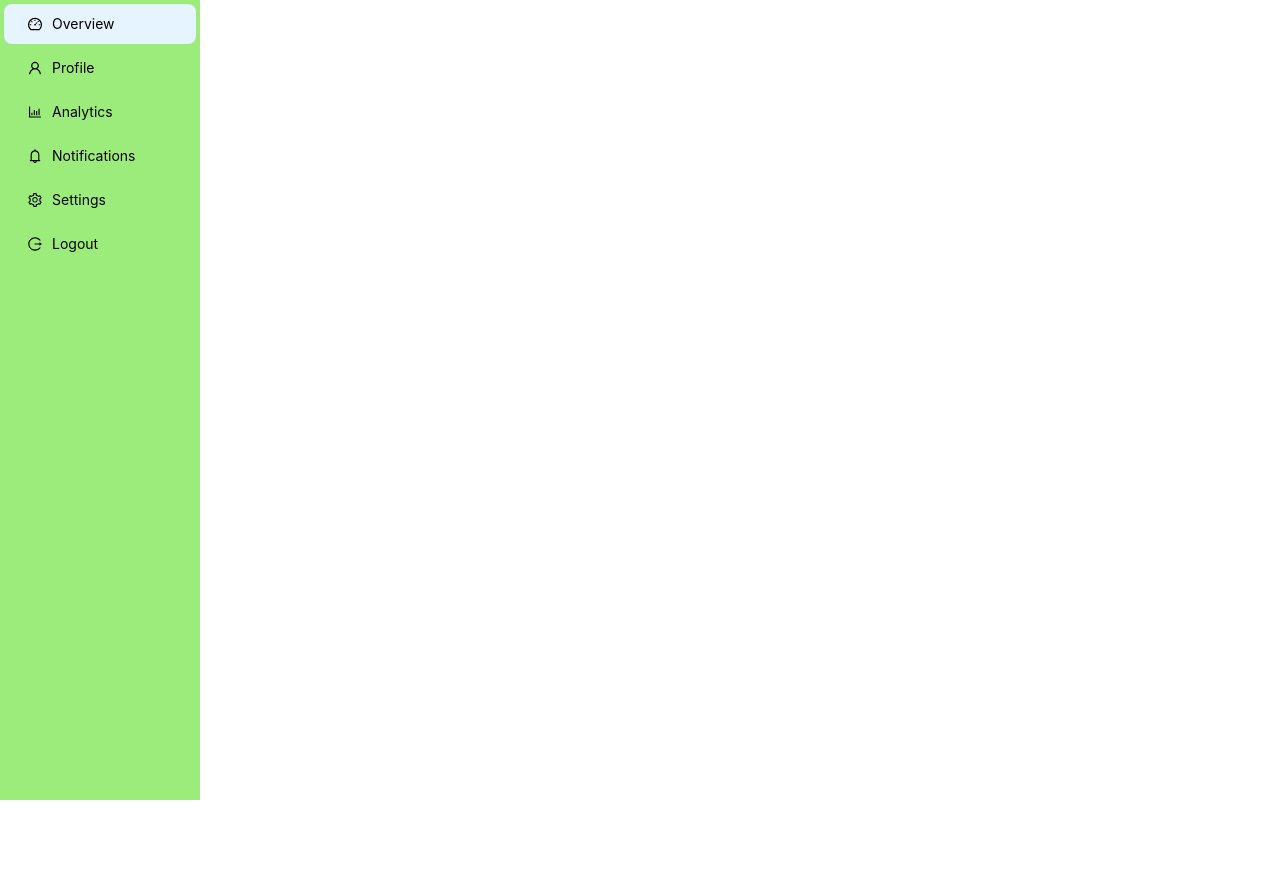
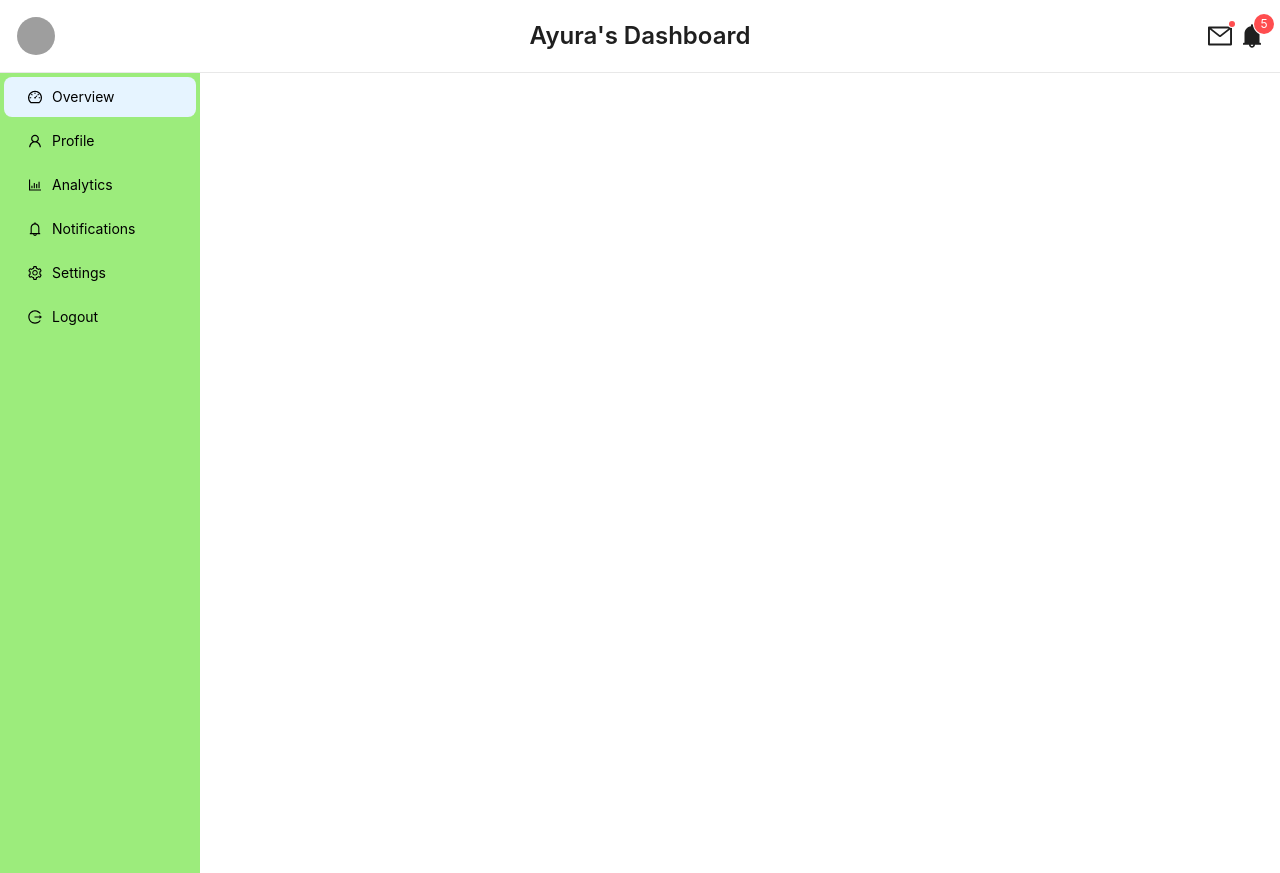
Before and after one commit to jananisree96/Ayura-Website, a React (Vite) app in the folder final-project/: page /dashboard in a window 1280 px wide. Before the commit the page ends 800 px from the top, so only its background shows below. Built offline with nearby package versions, Linux system fonts and the light colour scheme; grey boxes are pictures that could not be loaded.

Commit message:
dashboard-appheader-created

```diff
--- /dev/null
+++ b/final-project/src/components/DashBoard/AppHeader.jsx
@@ -0,0 +1,82 @@
+import { BellFilled, MailOutlined } from "@ant-design/icons";
+import { Badge, Drawer, List, Space, Typography, Avatar } from "antd";
+import { useState } from "react";
+
+const mockComments = [
+    "The Aloevera soap is fantastic! Really helps with my skin.",
+    "I love the Herb Candles; they have a calming effect!",
+    "The Honey soap smells amazing and feels great on my skin.",
+    "Handmade soap always has a personal touch; it’s wonderful!",
+    "Herbal oil is perfect for relaxation and wellness!",
+];
+
+const mockOrders = [
+    "Honey soap has been ordered!",
+    "Aloevera soap has been ordered!",
+    "Herb Candles has been ordered!",
+    "Handmade soap has been ordered!",
+    "Herbal oil has been ordered!",
+];
+
+function AppHeader() {
+    // Use mock data directly
+    const [commentsOpen, setCommentsOpen] = useState(false);
+    const [notificationsOpen, setNotificationsOpen] = useState(false);
+
+    return (
+        <div className="AppHeader" style={{ padding: '16px', display: 'flex', alignItems: 'center', justifyContent: 'space-between', background: '#fff', borderBottom: '1px solid #e8e8e8' }}>
+            <Avatar
+                src="https://yt3.ggpht.com/ytc/AMLnZu83ghQ28n1SqADR-RbI2BGYTrqqThAtJbfv9jcq=s176-c-k-c0x00ffffff-no-rj"
+                size={40}
+                style={{ marginRight: '16px' }}
+            />
+            <Typography.Title level={3} style={{ margin: 0 }}>
+                Ayura's Dashboard
+            </Typography.Title>
+            <Space>
+                <Badge count={mockComments.length} dot>
+                    <MailOutlined
+                        style={{ fontSize: 24, cursor: 'pointer' }}
+                        onClick={() => setCommentsOpen(true)}
+                    />
+                </Badge>
+                <Badge count={mockOrders.length}>
+                    <BellFilled
+                        style={{ fontSize: 24, cursor: 'pointer' }}
+                        onClick={() => setNotificationsOpen(true)}
+                    />
+                </Badge>
+            </Space>
+            <Drawer
+                title="Comments"
+                open={commentsOpen}
+                onClose={() => setCommentsOpen(false)}
+                maskClosable
+            >
+                <List
+                    dataSource={mockComments}
+                    renderItem={(item) => (
+                        <List.Item>{item}</List.Item>
+                    )}
+                />
+            </Drawer>
+            <Drawer
+                title="Notifications"
+                open={notificationsOpen}
+                onClose={() => setNotificationsOpen(false)}
+                maskClosable
+            >
+                <List
+                    dataSource={mockOrders}
+                    renderItem={(item) => (
+                        <List.Item>
+                            <Typography.Text>{item}</Typography.Text>
+                        </List.Item>
+                    )}
+                />
+            </Drawer>
+        </div>
+    );
+}
+
+export default AppHeader;
--- a/final-project/src/components/DashBoard/Dashboard.jsx
+++ b/final-project/src/components/DashBoard/Dashboard.jsx
@@ -1,9 +1,11 @@
 import React from 'react';
 import Sidebar from './Sidebar'
+import AppHeader from './AppHeader';
 
 const Dashboard = () => {
   return (
     <div>
+      <AppHeader/>
       <Sidebar/>
     </div>
   );
```
